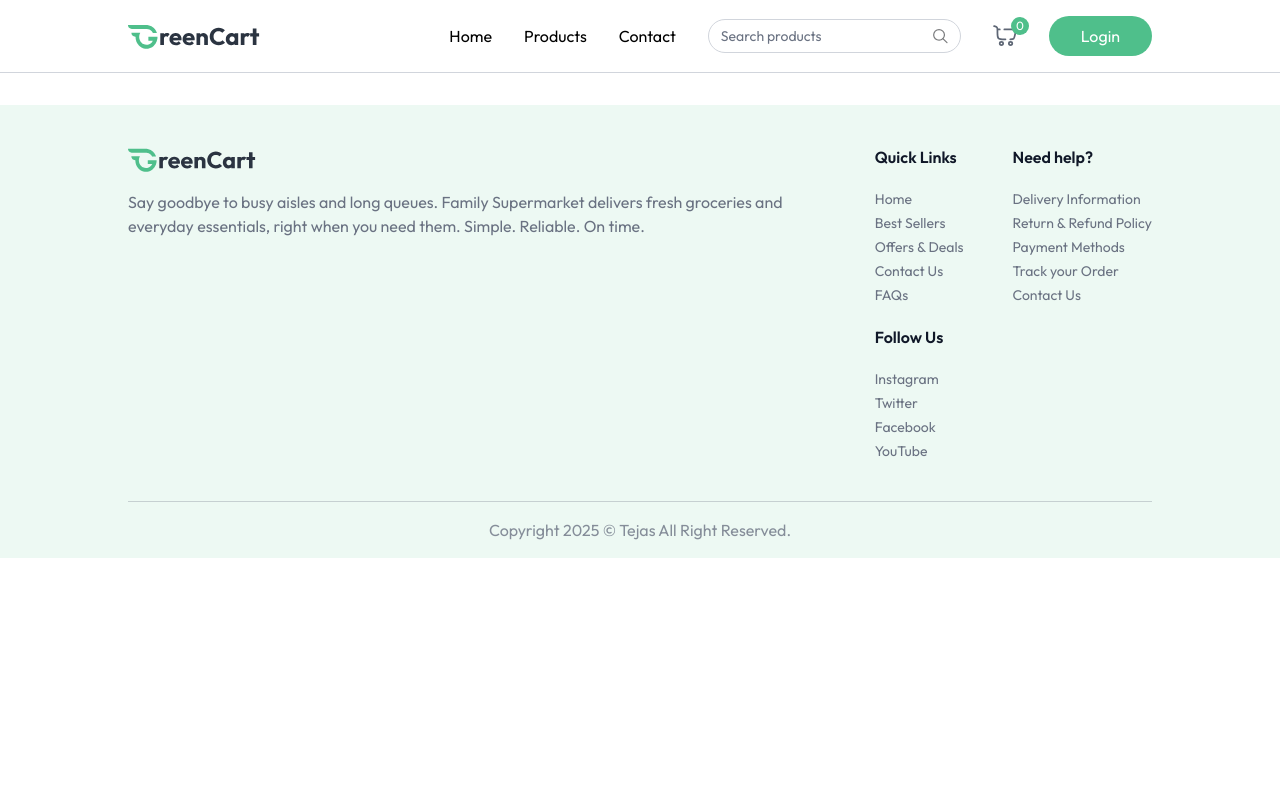
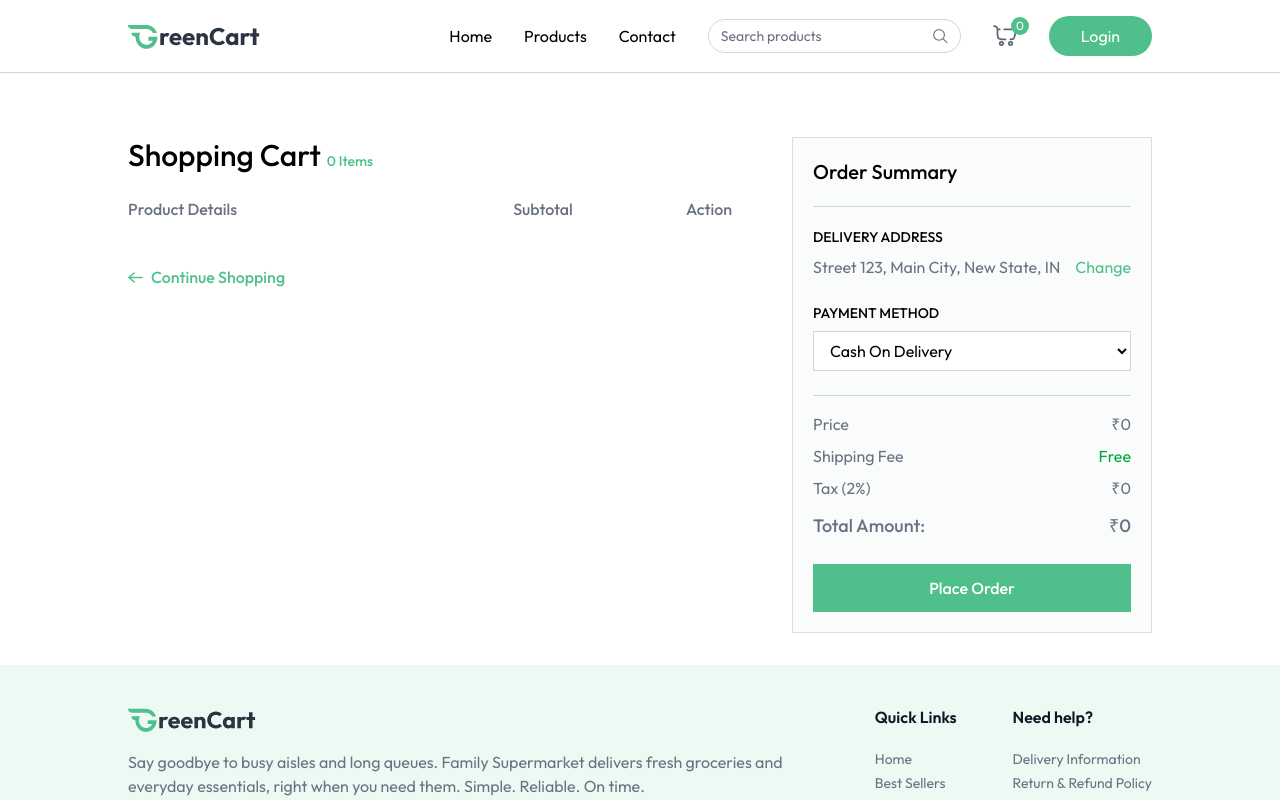
Before and after one commit to TejasBirje/Grocery-App, a React (Vite) app in the folder client/: page /cart in a window 1280 px wide. Shown: the top 800 px of the page. Built offline with nearby package versions, Linux system fonts and the light colour scheme; a web font is replaced by a local one.

Commit message:
cart page complete

```diff
--- a/client/src/App.jsx
+++ b/client/src/App.jsx
@@ -9,6 +9,7 @@
 import AllProducts from './pages/AllProducts';
 import ProductCategory from './pages/ProductCategory';
 import ProductDetails from './pages/ProductDetails';
+import Cart from './pages/Cart';
 
 const App = () => {
   const isSellerPath = useLocation().pathname.includes("seller")
@@ -27,6 +28,7 @@
           <Route path='/products' element={<AllProducts/>} />
           <Route path='/products/:category' element={<ProductCategory/>} />
           <Route path='/products/:category/:id' element={<ProductDetails/>} />
+          <Route path='/cart' element={<Cart/>} />
         </Routes>
       </div>
 
--- /dev/null
+++ b/client/src/pages/Cart.jsx
@@ -0,0 +1,173 @@
+import React, { useEffect, useState } from 'react'
+import { useAppContext } from '../context/AppContext';
+import { assets, dummyAddress } from '../assets/assets';
+
+const Cart = () => {
+    const { products, currency, cartItems, removeFromCart, getCartCount, getCartAmount, updateCartItems, navigate } = useAppContext();
+
+    const [cartArray, setCartArray] = useState([]);
+    const [addresses, setAddresses] = useState(dummyAddress);
+    const [showAddress, setShowAddress] = useState(false);
+    const [selectedAddress, setSelectedAddress] = useState(dummyAddress[0]);
+    const [paymentOption, setPaymentOption] = useState("COD");
+
+    const getCart = () => {
+        let tempArray = [];
+
+        for (const key in cartItems) {
+            const product = products.find((item) => item._id === key)
+            product.quantity = cartItems[key];
+            tempArray.push(product);
+        }
+
+        setCartArray(tempArray);
+    };
+
+    const placeOrder = async () => {
+
+    }
+
+    useEffect(() => {
+        if (products.length > 0 && cartItems) {
+            getCart();
+        }
+    }, [products, cartItems])
+
+    return products.length > 0 && cartItems ? (
+        <div className="flex flex-col md:flex-row mt-16">
+
+            {/* LEFT SECTION */}
+            <div className='flex-1 max-w-4xl'>
+                <h1 className="text-3xl font-medium mb-6">
+                    Shopping Cart <span className="text-sm text-primary">{getCartCount()} Items</span>
+                </h1>
+
+                <div className="grid grid-cols-[2fr_1fr_1fr] text-gray-500 text-base font-medium pb-3">
+                    <p className="text-left">Product Details</p>
+                    <p className="text-center">Subtotal</p>
+                    <p className="text-center">Action</p>
+                </div>
+
+                {cartArray.map((product, index) => (
+                    <div key={index} className="grid grid-cols-[2fr_1fr_1fr] text-gray-500 items-center text-sm md:text-base font-medium pt-3">
+                        <div className="flex items-center md:gap-6 gap-3">
+                            <div
+                                onClick={() => {
+                                    navigate(`/products/${product.category.toLowerCase()}/${product._id}`)
+                                    scrollTo(0, 0);
+                                }}
+                                className="cursor-pointer w-24 h-24 flex items-center justify-center border border-gray-300 rounded">
+                                <img className="max-w-full h-full object-cover" src={product.image[0]} alt={product.name} />
+                            </div>
+                            <div>
+                                <p className="hidden md:block font-semibold">{product.name}</p>
+                                <div className="font-normal text-gray-500/70">
+                                    <p>Weight: <span>{product.weight || "N/A"}</span></p>
+                                    <div className='flex items-center'>
+                                        <p className='mr-2'>Qty:</p>
+                                        <select
+                                        onChange={(e) => updateCartItems(product._id, Number(e.target.value))}
+                                        value={cartItems[product._id]}
+                                        className='outline-none w-10'>
+                                            {Array(cartItems[product._id] > 9 ? cartItems[product._id] : 9).fill('').map((_, index) => (
+                                                <option key={index} value={index + 1}>{index + 1}</option>
+                                            ))}
+                                        </select>
+                                    </div>
+                                </div>
+                            </div>
+                        </div>
+                        <p className="text-center">{currency}{product.offerPrice * product.quantity}</p>
+                        <button
+                            onClick={() => removeFromCart(product._id)}
+                            className="cursor-pointer mx-auto">
+                            <img
+                                className='inline-block w-6 h-6'
+                                src={assets.remove_icon} alt="X" />
+                        </button>
+                    </div>)
+                )}
+
+                <button
+                    onClick={() => {
+                        navigate("/products");
+                        scrollTo(0, 0);
+                    }}
+                    className="group cursor-pointer flex items-center mt-8 gap-2 text-primary font-medium">
+                    <img
+                        className='group-hover:-translate-x-1 transition'
+                        src={assets.arrow_right_icon_colored} alt="arrow" />
+                    Continue Shopping
+                </button>
+
+            </div>
+
+
+            {/* ORDER SUMMARY */}
+            <div className="max-w-[360px] w-full bg-gray-100/40 p-5 max-md:mt-16 border border-gray-300/70">
+                <h2 className="text-xl md:text-xl font-medium">Order Summary</h2>
+                <hr className="border-gray-300 my-5" />
+
+                <div className="mb-6">
+                    <p className="text-sm font-medium uppercase">Delivery Address</p>
+                    <div className="relative flex justify-between items-start mt-2">
+                        <p className="text-gray-500">{selectedAddress ? `${selectedAddress.street}, ${selectedAddress.city}, ${selectedAddress.state}, ${selectedAddress.country}` : " No address found"}</p>
+                        <button onClick={() => setShowAddress(!showAddress)} className="text-primary hover:underline cursor-pointer">
+                            Change
+                        </button>
+                        {showAddress && (
+                            <div className="absolute top-12 py-1 bg-white border border-gray-300 text-sm w-full">
+                                {addresses.map((address, index) => (
+                                    <p onClick={() => {
+                                        setSelectedAddress(address);
+                                        setShowAddress(false);
+                                    }}
+                                    className="text-gray-500 p-2 hover:bg-gray-100">
+                                    {address.street}, {address.city}, {address.state}, {address.country}
+                                </p>
+                                ))}
+                                <p
+                                onClick={() => navigate("/add-address")}
+                                className="text-primary text-center cursor-pointer p-2 hover:bg-primary/10">
+                                    Add address
+                                </p>
+                            </div>
+                        )}
+                    </div>
+
+                    <p className="text-sm font-medium uppercase mt-6">Payment Method</p>
+
+                    <select onChange={(e) => setPaymentOption(e.target.value)} className="w-full border border-gray-300 bg-white px-3 py-2 mt-2 outline-none">
+                        <option value="COD">Cash On Delivery</option>
+                        <option value="Online">Online Payment</option>
+                    </select>
+                </div>
+
+                <hr className="border-gray-300" />
+
+                <div className="text-gray-500 mt-4 space-y-2">
+                    <p className="flex justify-between">
+                        <span>Price</span><span>{currency}{getCartAmount()}</span>
+                    </p>
+                    <p className="flex justify-between">
+                        <span>Shipping Fee</span><span className="text-green-600">Free</span>
+                    </p>
+                    <p className="flex justify-between">
+                        <span>Tax (2%)</span><span>{currency}{getCartAmount() * 2 / 100}</span>
+                    </p>
+                    <p className="flex justify-between text-lg font-medium mt-3">
+                        <span>Total Amount:</span><span>{currency}{getCartAmount() + getCartAmount() * 2 / 100}</span>
+                    </p>
+                </div>
+
+                <button
+                onClick={placeOrder}
+                className="w-full py-3 mt-6 cursor-pointer bg-primary text-white font-medium hover:bg-primary-dull transition">
+                    {paymentOption === 'COD' ? "Place Order" : "Proceed to Checkout"}
+                </button>
+            </div>
+        </div>
+    ) : null
+}
+
+export default Cart
```
